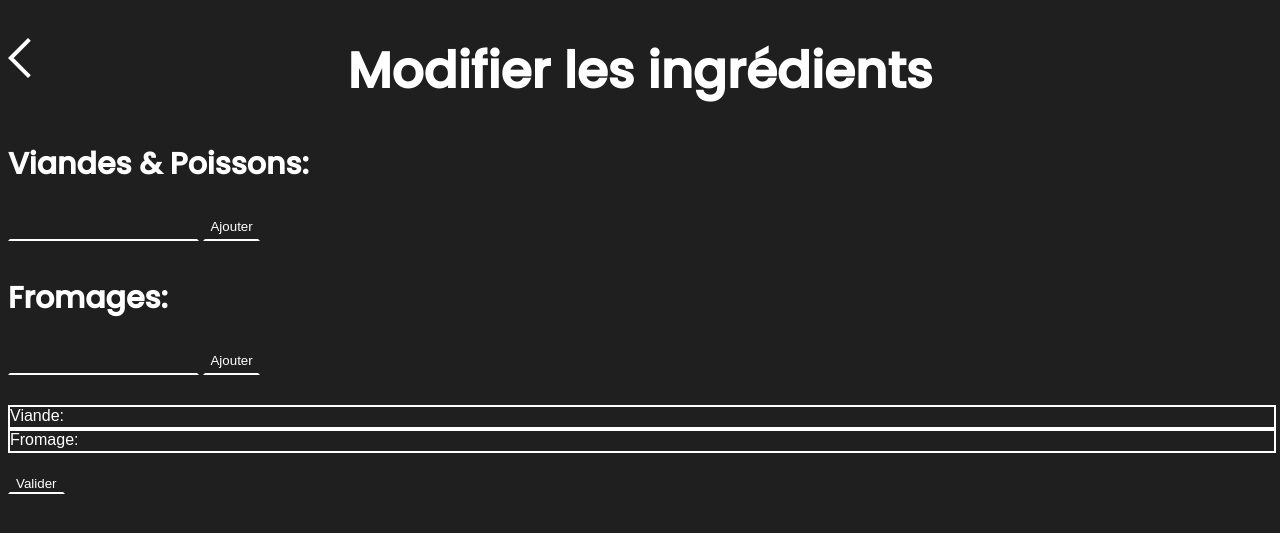
After one commit to Slysoks/galettes_app, a PHP site: page /cuisinier/ingredients/ in a window 1280 px wide. The commit adds this page. Shown: the top 533 px of the page. Run offline with PHP 8.4, Linux system fonts and the light colour scheme; data that the repository does not hold is empty.

```diff
--- a/php/cuisinier/index.html
+++ b/php/cuisinier/index.html
@@ -26,7 +26,7 @@
             <tbody id="orders"></tbody>
         </table>
     </div>
-    <a href="./modifyIngredients.php" id="modifyingredients">Modifier La Liste Des Ingr&#233;dients</a>
+    <a href="./ingredients/" id="modifyingredients">Modifier La Liste Des Ingr&#233;dients</a>
 </body>
 <style>
     /*--- IMPORTS ---*/
--- a/php/cuisinier/elements/app.js
+++ b/php/cuisinier/ingredients/app.js
@@ -16,6 +16,8 @@ window.addEventListener('load', function() {
   updateTags(fromageList, fromageOutput);
 });
 
+
+
 viandeInput.addEventListener('keyup', function(event) {
   if (event.key === 'Enter') {
     event.preventDefault();
@@ -24,6 +26,7 @@ viandeInput.addEventListener('keyup', function(event) {
 });
 
 viandeSubmit.addEventListener('click', function() {
+  if (viandeInput.value.trim() === '') return;
   addTag(viandeInput, viandeList, viandeOutput);
 });
 
@@ -35,6 +38,7 @@ fromageInput.addEventListener('keyup', function(event) {
 });
 
 fromageSubmit.addEventListener('click', function() {
+  if (fromageInput.value.trim() === '') return;
   addTag(fromageInput, fromageList, fromageOutput);
 });
 
@@ -49,6 +53,7 @@ function readOutputTags(output) {
 function addTag(input, tagHolder, output) {
   // Get the tag from the input
   let tag = input.value;
+  tag = tag.toLowerCase();
   tag = tag.trim();
 
   // If the tag is empty, do nothing
--- /dev/null
+++ b/php/cuisinier/ingredients/index.php
@@ -0,0 +1,69 @@
+<?php
+
+ob_start();
+
+$db = new PDO("mysql:host=localhost;dbname=cuisine;charset=utf8", "root", "");
+
+$data = $db->query("SELECT * FROM ingredients");
+
+//TODO: count how many rows are there in the $data array
+if ($data) {
+    // Get the "viandes" from the table ingredients. The info is stored in a CSV format.
+    $recupViandes = $db->query("SELECT viandes FROM ingredients WHERE id = 1");
+    $viandes = $recupViandes->fetch(PDO::FETCH_ASSOC);
+    $viandes = explode(";", $viandes["viandes"]);
+
+    // Get the "fromages" from the table ingredients. The info is stored in a CSV format.
+    $recupFromages = $db->query("SELECT fromages FROM ingredients WHERE id = 1");
+    $fromages = $recupFromages->fetch(PDO::FETCH_ASSOC);
+    $fromages = explode(";", $fromages["fromages"]);
+}
+
+// If the user submits by clicking on the input with id "submit"
+// update the ingredients list in the database.
+if(isset($_POST["submit"])) {
+    $viandes = $_POST["viandeOutput"];
+    $fromages = $_POST["fromageOutput"];
+
+    // Update the values in a single query
+    $update = $db->prepare("UPDATE ingredients SET viandes = :viandes, fromages = :fromages WHERE id = 1");
+}
+
+?>
+
+
+<!DOCTYPE html>
+<html lang="fr">
+<head>
+    <meta charset="UTF-8">
+    <meta name="viewport" content="width=device-width, initial-scale=1.0">
+    <link rel="stylesheet" href="style.css">
+    <script src="./app.js" defer></script>
+    <title>CSV Ingredients</title>
+</head>
+<body>
+<a href="../"><img src="../../img/back.svg" style="filter: invert(100%); position: absolute;"></a>
+    <h1>Modifier les ingr&eacute;dients</h1>
+    <section>
+        <h2>Viandes & Poissons:</h2>
+        <input type="text" id="viandeInput" class="noEnterSubmit">
+        <input type="button" id="viandeSubmit" value="Ajouter">
+        <div class="list" id="viandeList"></div>
+    </section>
+    <section>
+        <h2>Fromages:</h2>
+        <input type="text" id="fromageInput" class="noEnterSubmit">
+        <input type="button" id="fromageSubmit" value="Ajouter">
+        <div class="list" id="fromageList"></div>
+    </section>
+    <form method="post">
+        <div class="output" id="viandeOutput" name="viandeOutput"><?= implode(";", $viandes); ?></div>
+        <div class="output" id="fromageOutput" name="fromageOutput"><?= implode(";", $fromages) ?></div>
+        <input type="submit" value="Valider" id="submit" name="submit">
+    </form>
+</body>
+</html>
+
+<?php
+    ob_end_flush();
+?>
--- a/php/cuisinier/elements/style.css
+++ b/php/cuisinier/ingredients/style.css
@@ -40,7 +40,7 @@ input[type="text"] {
     }
 }
 
-input[type="submit"] {
+input[type="button"] {
     background-color: var(--main-color);
     color: #fff;
     border: 2px solid transparent;
@@ -93,7 +93,6 @@ input[type="submit"] {
 }
 
 .output {
-    margin-top: 20px;
     width: 100%;
 
     min-height: 20px;
@@ -101,4 +100,16 @@ input[type="submit"] {
 
     &#viandeOutput::before {content: 'Viande: ';}
     &#fromageOutput::before {content: 'Fromage: ';}
+
+    &:first-child {
+        margin-top: 20px;
+    }
 }
+
+#submit {
+    margin-top: 20px;
+    border: 2px solid transparent;
+    border-bottom: 2px solid #fff;
+    background-color: var(--main-color);
+    color: #fff;
+}
```
Also changed, not shown: php/cuisinier/elements/index.php (deleted, +0 -52 lines).
